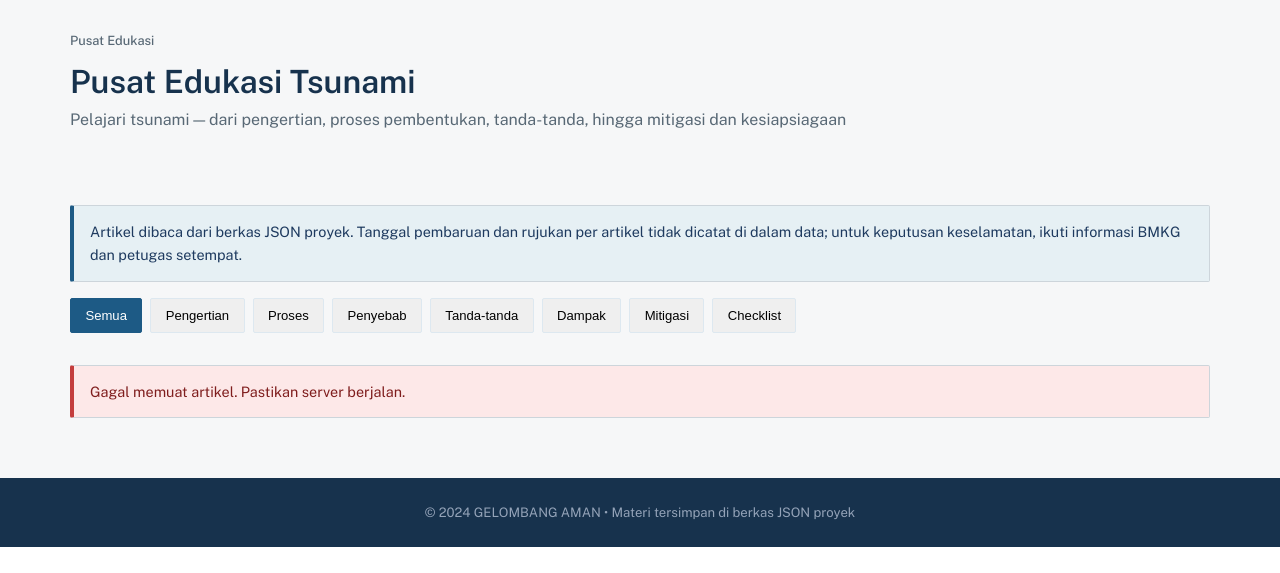
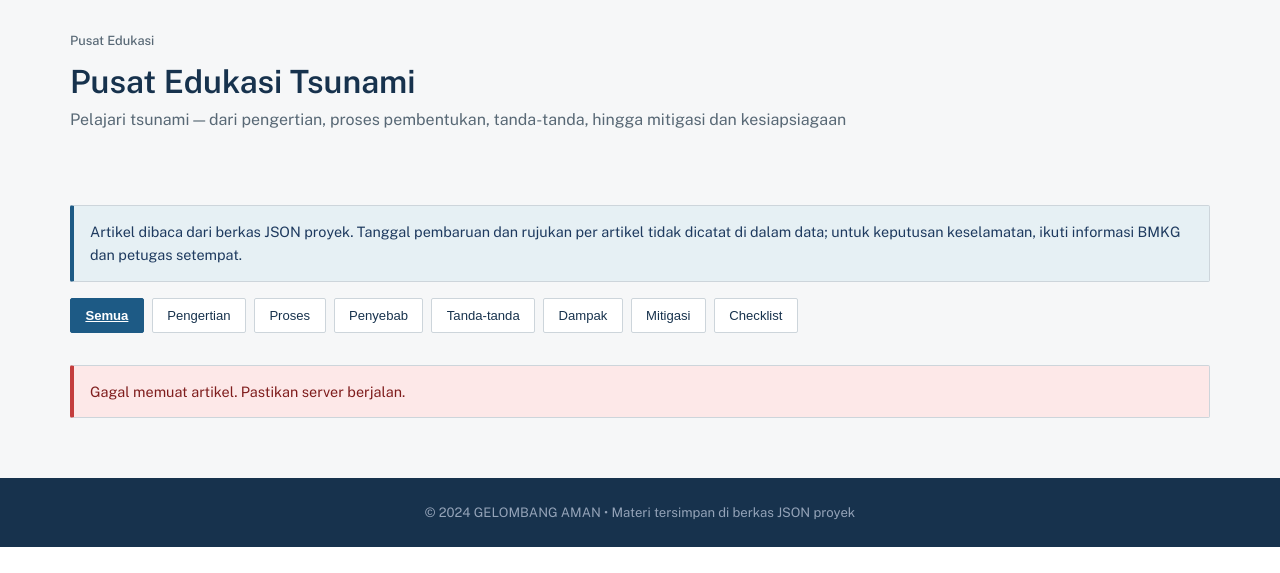
Before and after one commit to MumtazulHamdah/TSUNAMI, a PHP site: page /pages/edukasi.html in a window 1280 px wide. Shown: the part 70-643 px from the top of the page. Run offline with PHP 8.4, Linux system fonts and the light colour scheme.

Commit message:
Perbaiki status tombol aktif filter edukasi
Co-authored-by: Copilot <223556219+Copilot@users.noreply.github.com>

```diff
--- a/gelombang-aman/frontend/assets/css/main.css
+++ b/gelombang-aman/frontend/assets/css/main.css
@@ -101,6 +101,8 @@ input:focus-visible, select:focus-visible, textarea:focus-visible {
 }
 .btn-primary { background: var(--primary-blue); color: var(--white); border-color: var(--primary-blue); }
 .btn-primary:hover { background: var(--ocean-blue); border-color: var(--ocean-blue); color: var(--white); }
+.category-filter { background: var(--white); color: var(--deep-navy); border-color: var(--border); }
+.category-filter.active { background: var(--primary-blue); color: var(--white); border-color: var(--primary-blue); font-weight: 700; text-decoration: underline; }
 .btn-outline { background: transparent; color: var(--white); border-color: var(--sky-blue); }
 .btn-outline:hover { background: var(--sky-blue); color: var(--deep-navy); }
 .btn-danger { background: var(--alert-red); color: var(--white); border-color: var(--alert-red); }
--- a/gelombang-aman/frontend/pages/edukasi.html
+++ b/gelombang-aman/frontend/pages/edukasi.html
@@ -45,14 +45,14 @@
 
     <!-- Category Filter -->
     <div style="display:flex;gap:0.5rem;flex-wrap:wrap;margin-bottom:2rem">
-      <button class="btn btn-primary btn-sm" onclick="filterCategory('')"> Semua</button>
-      <button class="btn btn-sm" style="border:1.5px solid #dde8f0" onclick="filterCategory('pengertian')"> Pengertian</button>
-      <button class="btn btn-sm" style="border:1.5px solid #dde8f0" onclick="filterCategory('proses')"> Proses</button>
-      <button class="btn btn-sm" style="border:1.5px solid #dde8f0" onclick="filterCategory('penyebab')"> Penyebab</button>
-      <button class="btn btn-sm" style="border:1.5px solid #dde8f0" onclick="filterCategory('tanda')"> Tanda-tanda</button>
-      <button class="btn btn-sm" style="border:1.5px solid #dde8f0" onclick="filterCategory('dampak')"> Dampak</button>
-      <button class="btn btn-sm" style="border:1.5px solid #dde8f0" onclick="filterCategory('mitigasi')"> Mitigasi</button>
-      <button class="btn btn-sm" style="border:1.5px solid #dde8f0" onclick="filterCategory('checklist')"> Checklist</button>
+      <button class="btn btn-sm category-filter active" data-category-filter="" aria-pressed="true" onclick="filterCategory('')"> Semua</button>
+      <button class="btn btn-sm category-filter" data-category-filter="pengertian" aria-pressed="false" onclick="filterCategory('pengertian')"> Pengertian</button>
+      <button class="btn btn-sm category-filter" data-category-filter="proses" aria-pressed="false" onclick="filterCategory('proses')"> Proses</button>
+      <button class="btn btn-sm category-filter" data-category-filter="penyebab" aria-pressed="false" onclick="filterCategory('penyebab')"> Penyebab</button>
+      <button class="btn btn-sm category-filter" data-category-filter="tanda" aria-pressed="false" onclick="filterCategory('tanda')"> Tanda-tanda</button>
+      <button class="btn btn-sm category-filter" data-category-filter="dampak" aria-pressed="false" onclick="filterCategory('dampak')"> Dampak</button>
+      <button class="btn btn-sm category-filter" data-category-filter="mitigasi" aria-pressed="false" onclick="filterCategory('mitigasi')"> Mitigasi</button>
+      <button class="btn btn-sm category-filter" data-category-filter="checklist" aria-pressed="false" onclick="filterCategory('checklist')"> Checklist</button>
     </div>
 
     <!-- Articles Grid -->
@@ -119,6 +119,11 @@ function renderArticles(articles) {
 function filterCategory(cat) {
   const filtered = cat ? allArticles.filter(a => a.kategori === cat) : allArticles;
   renderArticles(filtered);
+  document.querySelectorAll('.category-filter').forEach(button => {
+    const isActive = button.dataset.categoryFilter === cat;
+    button.classList.toggle('active', isActive);
+    button.setAttribute('aria-pressed', String(isActive));
+  });
 }
 
 async function readArticle(id) {
```
